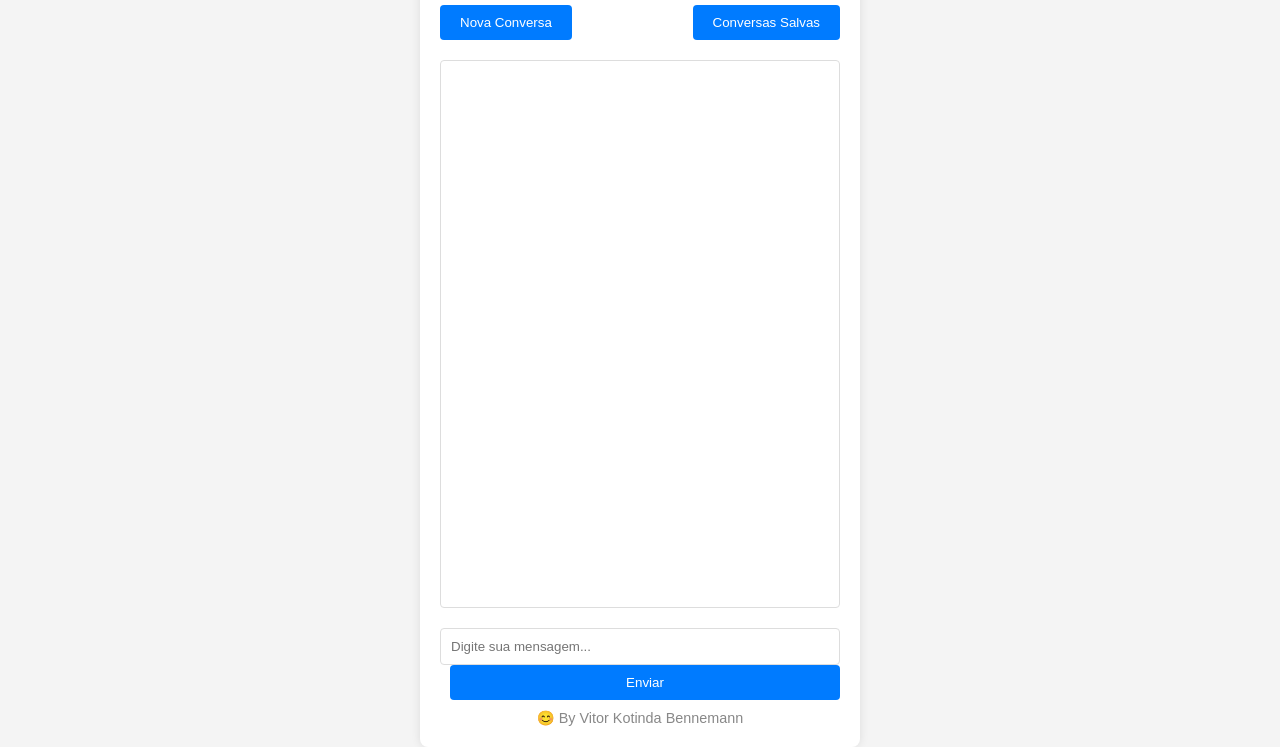
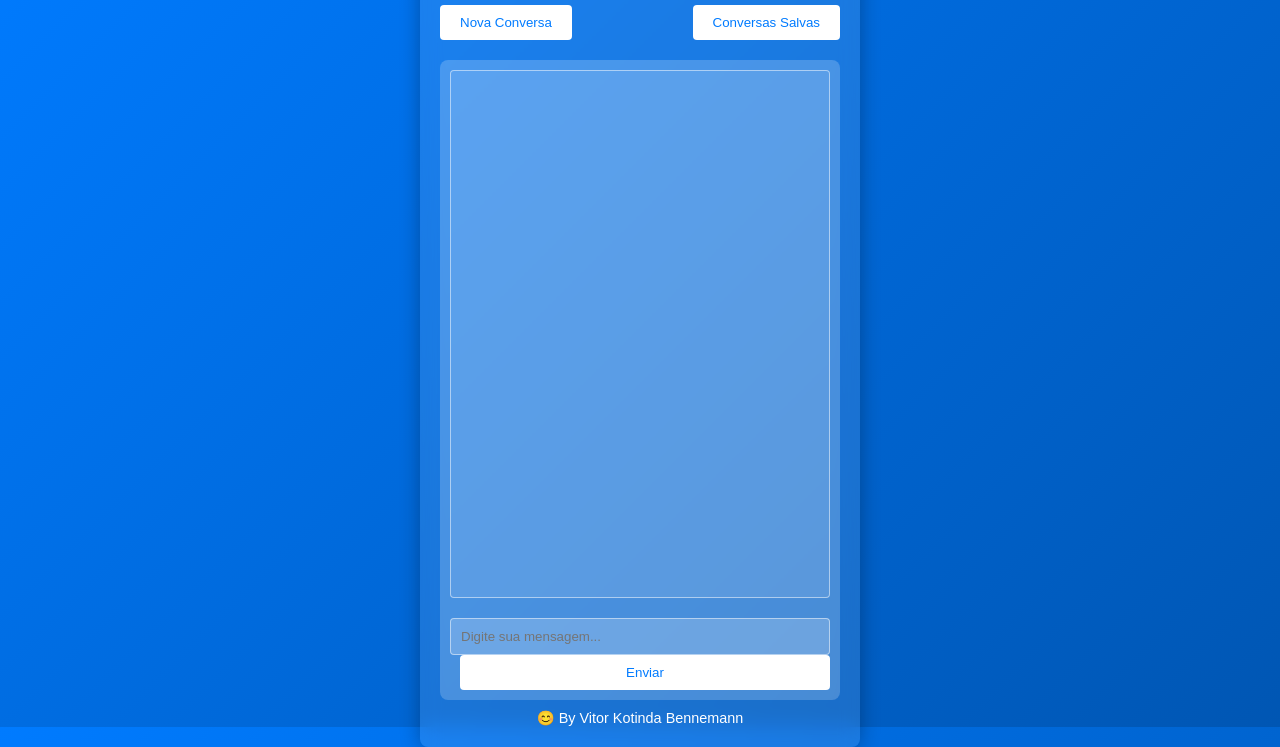
Before and after one commit to vaicumebanana/ViBotAi, a plain HTML site: page index.html in a window 1280 px wide. Shown: the part 73-820 px from the top of the page. Drawn offline with Linux system fonts and the light colour scheme.

Commit message:
Update style.css

```diff
--- a/style.css
+++ b/style.css
@@ -1,19 +1,22 @@
 body {
-    font-family: Arial, sans-serif;
-    background-color: #f4f4f4;
+    font-family: 'Arial', sans-serif;
+    background: linear-gradient(135deg, #007BFF, #0056b3);
     margin: 0;
     padding: 0;
     display: flex;
     justify-content: center;
     align-items: center;
     height: 100vh;
+    color: #fff;
+    transition: background 0.5s ease;
 }
 
 .container {
-    background-color: #fff;
+    background-color: rgba(255, 255, 255, 0.1);
+    backdrop-filter: blur(10px);
     padding: 20px;
     border-radius: 8px;
-    box-shadow: 0 0 10px rgba(0, 0, 0, 0.1);
+    box-shadow: 0 0 20px rgba(0, 0, 0, 0.3);
     width: 400px;
     text-align: center;
     display: flex;
@@ -23,6 +26,7 @@ body {
 
 h1 {
     margin-bottom: 20px;
+    color: #fff;
 }
 
 #menu {
@@ -34,14 +38,16 @@ h1 {
 #menu button {
     padding: 10px 20px;
     border: none;
-    background-color: #007BFF;
-    color: #fff;
+    background-color: #fff;
+    color: #007BFF;
     border-radius: 4px;
     cursor: pointer;
+    transition: background-color 0.3s ease, color 0.3s ease;
 }
 
 #menu button:hover {
     background-color: #0056b3;
+    color: #fff;
 }
 
 #chat-box {
@@ -49,15 +55,19 @@ h1 {
     display: flex;
     flex-direction: column;
     overflow: hidden;
+    background-color: rgba(255, 255, 255, 0.2);
+    border-radius: 8px;
+    padding: 10px;
 }
 
 #messages {
     flex: 1;
     overflow-y: auto;
-    border: 1px solid #ddd;
+    border: 1px solid rgba(255, 255, 255, 0.5);
     padding: 10px;
     margin-bottom: 10px;
     border-radius: 4px;
+    background-color: rgba(255, 255, 255, 0.1);
 }
 
 #chat-form {
@@ -69,42 +79,49 @@ h1 {
 #user-input {
     flex: 1;
     padding: 10px;
-    border: 1px solid #ddd;
+    border: 1px solid rgba(255, 255, 255, 0.5);
     border-radius: 4px;
+    background-color: rgba(255, 255, 255, 0.2);
+    color: #fff;
 }
 
 #send-message {
     padding: 10px 20px;
     border: none;
-    background-color: #007BFF;
-    color: #fff;
+    background-color: #fff;
+    color: #007BFF;
     border-radius: 4px;
     cursor: pointer;
     margin-left: 10px;
+    transition: background-color 0.3s ease, color 0.3s ease;
 }
 
 #send-message:hover {
     background-color: #0056b3;
+    color: #fff;
 }
 
 .message {
     margin: 5px 0;
     padding: 10px;
     border-radius: 4px;
+    transition: background-color 0.3s ease, color 0.3s ease;
 }
 
 .message.user {
-    background-color: #dcf8c6;
+    background-color: rgba(255, 255, 255, 0.3);
     align-self: flex-end;
+    color: #007BFF;
 }
 
 .message.bot {
-    background-color: #e9f5ff;
+    background-color: rgba(255, 255, 255, 0.3);
     align-self: flex-start;
+    color: #0056b3;
 }
 
 .saved-chat {
-    border-bottom: 1px solid #ddd;
+    border-bottom: 1px solid rgba(255, 255, 255, 0.5);
     padding-bottom: 10px;
     margin-bottom: 10px;
 }
@@ -116,6 +133,7 @@ h1 {
     padding: 5px 10px;
     border-radius: 4px;
     cursor: pointer;
+    transition: background-color 0.3s ease;
 }
 
 .delete-chat:hover {
@@ -125,5 +143,5 @@ h1 {
 #footer {
     margin-top: 10px;
     font-size: 0.9em;
-    color: #888;
+    color: #fff;
 }
```
